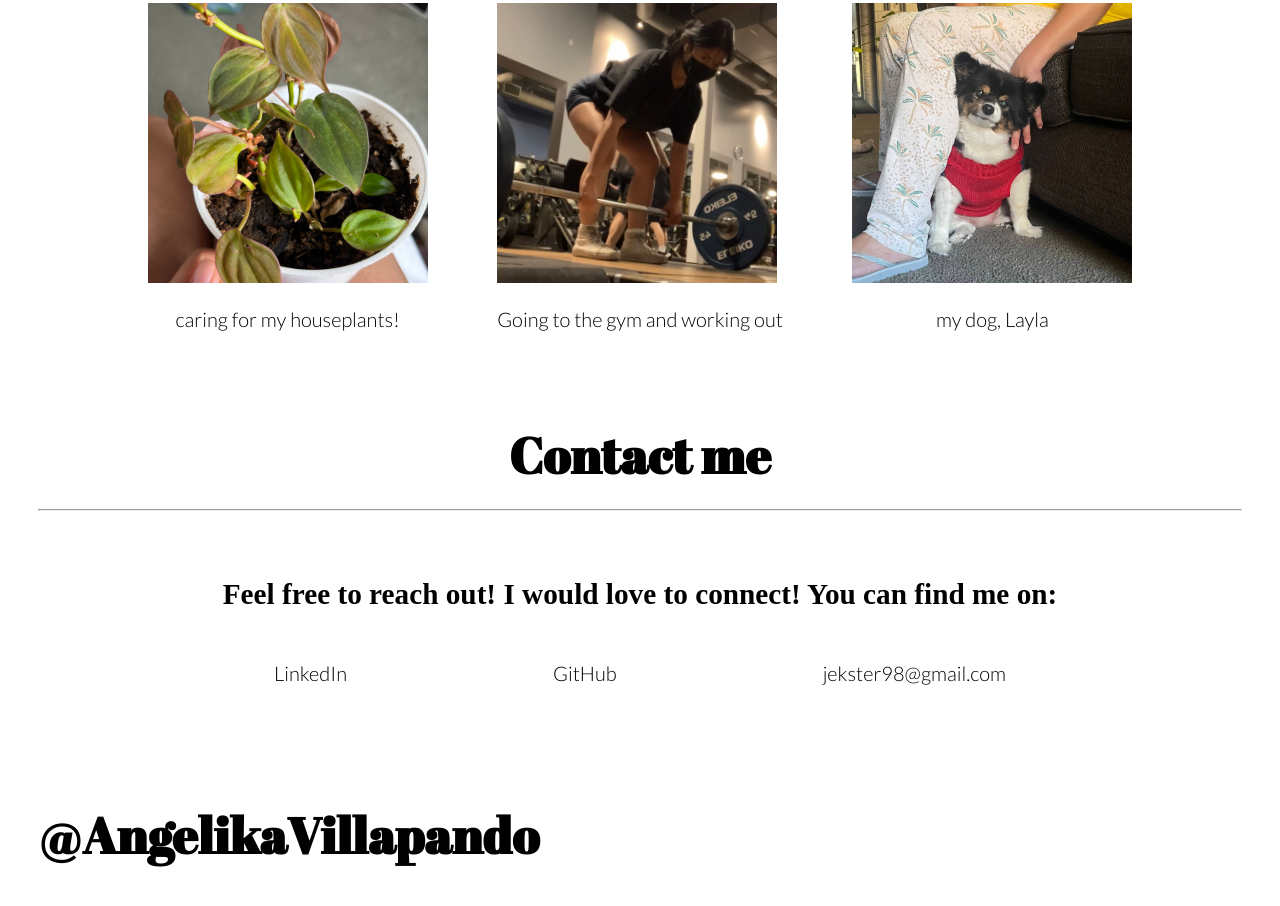
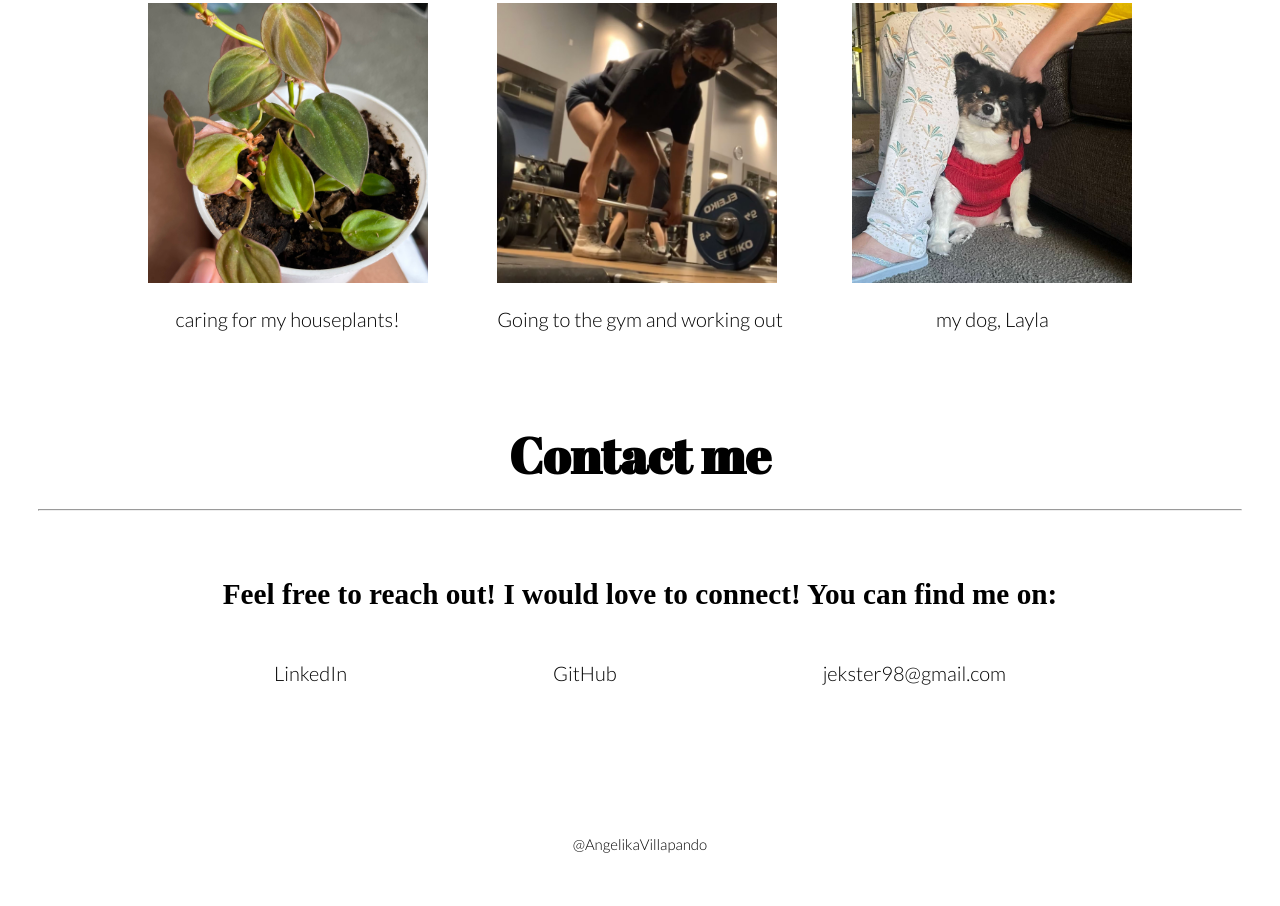
Before and after one commit to amvillap/portfolio, a plain HTML site: page index.html in a window 1280 px wide. Shown: the part 1262-2168 px from the top of the page. Drawn offline with Linux system fonts and the light colour scheme.

Commit message:
styled the footer

```diff
--- a/index.html
+++ b/index.html
@@ -93,7 +93,7 @@
                 </article>
             </main>
             <footer>
-                <h4>@AngelikaVillapando</h4>
+                <p>@AngelikaVillapando</p>
             </footer>
         </body>
     </html>
--- a/style.css
+++ b/style.css
@@ -113,3 +113,11 @@ nav p {
     display: flex;
     justify-content: space-evenly;
 }
+
+/* styling the footer */
+footer {
+    text-align: center;
+    font-size: 15px !important;
+    margin-top: 100px;
+    margin-bottom: 0px;
+}
```
